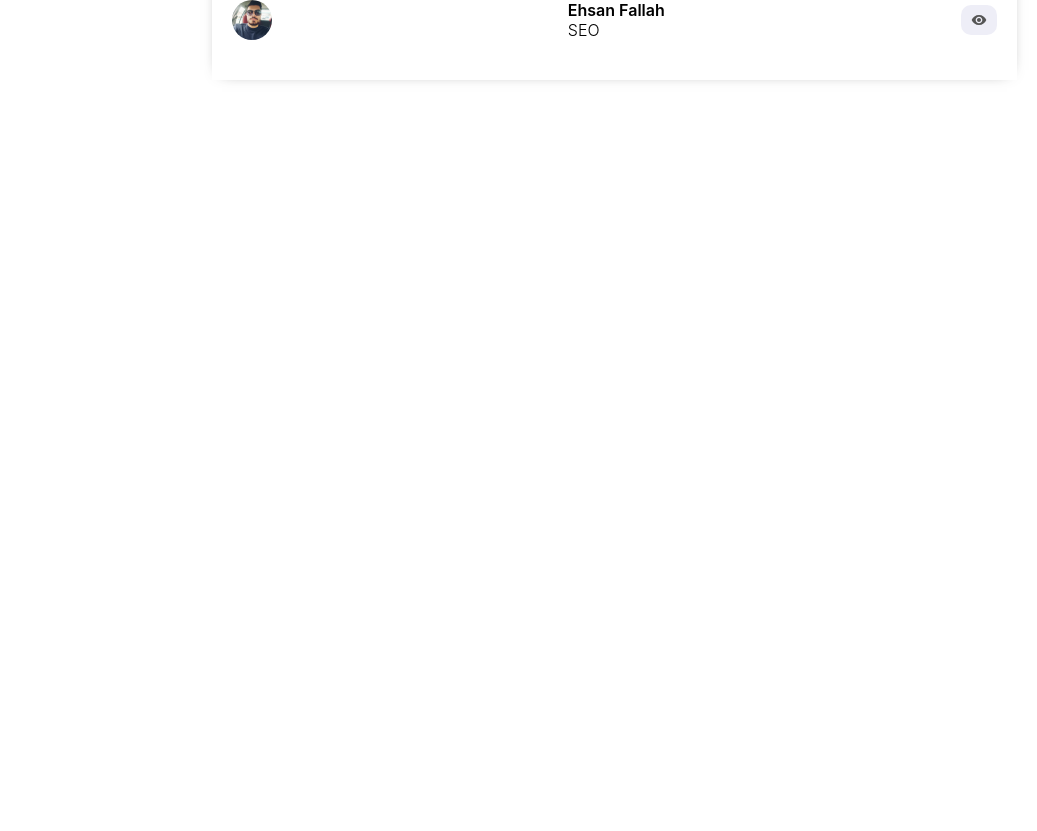
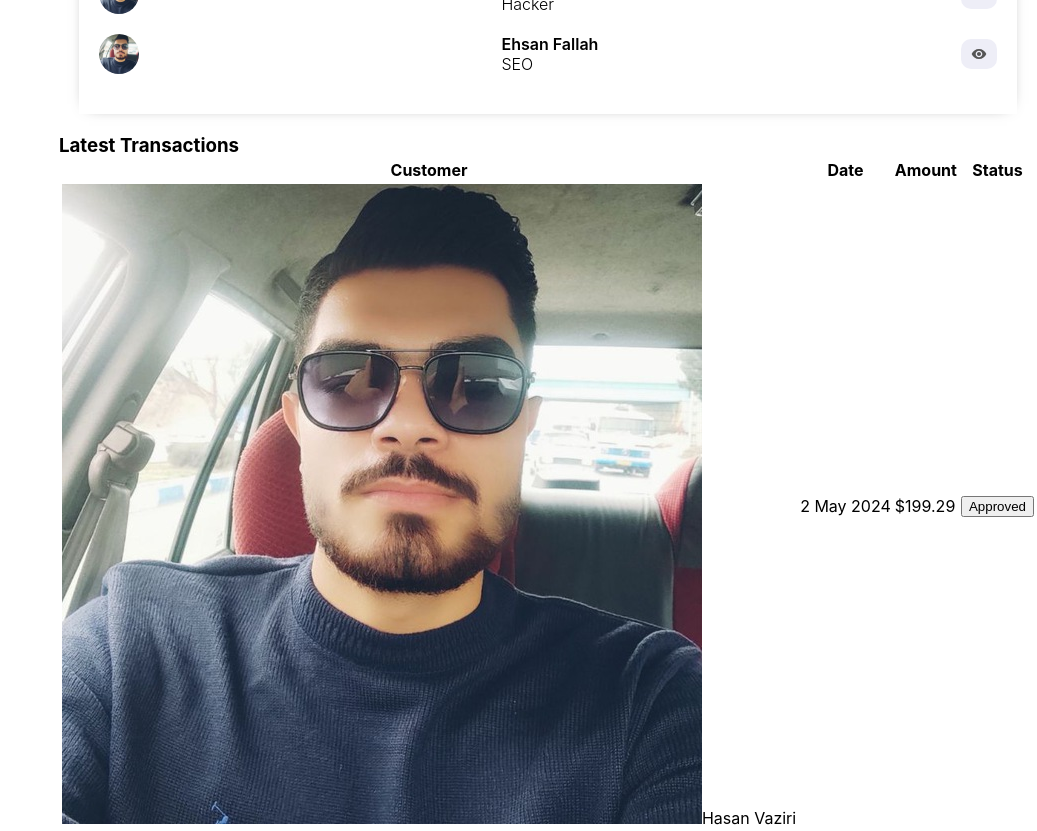
Before and after one commit to mohammadfaramarzi1/react-cms-course, a React (Create React App) app: page / in a window 1280 px wide. Shown: the part 840-1671 px from the top of the page, without its empty margins (243-1280 px from the left). Before the commit the page ends 940 px from the top, so only its background shows below. Built offline with nearby package versions, Linux system fonts and the light colour scheme.

Commit message:
feat: WidgetLg.jsx template

```diff
--- a/src/components/WidgetLg/WidgetLg.jsx
+++ b/src/components/WidgetLg/WidgetLg.jsx
@@ -1,9 +1,34 @@
-import "./WidgetLg.css"
+import "./WidgetLg.css";
 
 function WidgetLg() {
+  const Button = ({ type }) => {
+    return <button className={`widgetlg__button-${type}`}>{type}</button>;
+  };
+
   return (
-    <div>WidgetLg</div>
-  )
+    <div className="widgetlg">
+      <h3 className="widgetlg__title">Latest Transactions</h3>
+      <table className="widgetlg__table">
+        <tr className="widgetlg__table-tr">
+          <th className="widgetlg__table-th">Customer</th>
+          <th className="widgetlg__table-th">Date</th>
+          <th className="widgetlg__table-th">Amount</th>
+          <th className="widgetlg__table-th">Status</th>
+        </tr>
+        <tr className="widgetlg__table-tr">
+          <td className="widgetlg__user">
+            <img src="images/5886539613504389703.jpg" alt="" />
+            <span className="widgetlg__name">Hasan Vaziri</span>
+          </td>
+          <td className="widgetlg__date">2 May 2024</td>
+          <td className="widgetlg__amount">$199.29</td>
+          <td className="widgetlg__status">
+            <Button type="Approved" />
+          </td>
+        </tr>
+      </table>
+    </div>
+  );
 }
 
-export default WidgetLg
+export default WidgetLg;
--- a/src/pages/Home/Home.js
+++ b/src/pages/Home/Home.js
@@ -3,6 +3,7 @@ import Features from "../../components/Features/Features";
 import Chart from "../../components/Chart/Chart";
 import { xAxisData } from "../../datas";
 import WidgetSm from "../../components/WidgetSm/WidgetSm";
+import WidgetLg from "../../components/WidgetLg/WidgetLg";
 
 function Home() {
   return (
@@ -11,6 +12,7 @@ function Home() {
       <Chart grid title="Month Sale" data={xAxisData} dataKey="sale" />
       <div className="home-widgets">
         <WidgetSm />
+        <WidgetLg />
       </div>
     </diV>
   );
```
